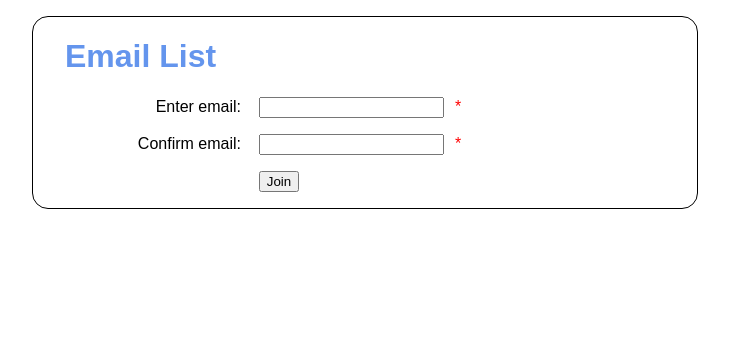
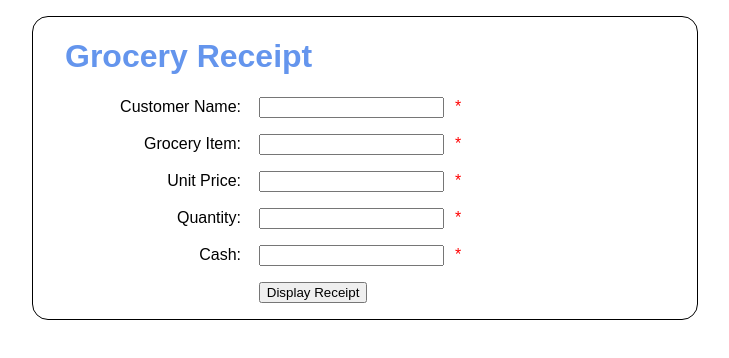
Before and after one commit to tarath01/CH1_2Assignment, a website: page index.html in a window 1280 px wide. Shown: the whole page, without its empty margins (275-1004 px from the left). Drawn offline with Linux system fonts and the light colour scheme.

Commit message:
Finish Form

```diff
--- a/index.html
+++ b/index.html
@@ -7,24 +7,42 @@
     <link rel="stylesheet" href="main.css">
 </head>
 <body>
-    <h1>Email List</h1>
+    <h1>Grocery Receipt</h1>
     <form id="email_form" name="email_form"
             action="add.html" method="post">
         <div>
-            <label for="email_1">Enter email:</label>
-            <input type="text" id="email_1" name="email_1">
-            <span id="email_1_error">*</span>
+            <label for="customer_name">Customer Name:</label>
+            <input type="text" id="customer_name" name="customer_name">
+            <span id="name_error">*</span>
         </div>
 
         <div>
-            <label for="email_2">Confirm email:</label>
-            <input type="text" id="email_2" name="email_2">
-            <span id="email_2_error">*</span>
+            <label for="grocery_item">Grocery Item:</label>
+            <input type="text" id="grocery_item" name="grocery_item">
+            <span id="grocery_error">*</span>
+        </div>
+
+        <div>
+            <label for="unit_price">Unit Price:</label>
+            <input type="text" id="unit_price" name="unit_price">
+            <span id="unit_error">*</span>
+        </div>
+
+        <div>
+            <label for="quantity_">Quantity:</label>
+            <input type="text" id="quantity_" name="quantity_">
+            <span id="quantity_error">*</span>
+        </div>
+
+        <div>
+            <label for="cash_">Cash:</label>
+            <input type="text" id="cash_" name="cash_">
+            <span id="cash_error">*</span>
         </div>
 
         <div>
             <label>&nbsp;</label>
-            <input type="submit" id="join_button" value="Join">
+            <input type="submit" id="join_button" value="Display Receipt">
         </div>
     </form>
     <script src="email_list.js"></script>
```
